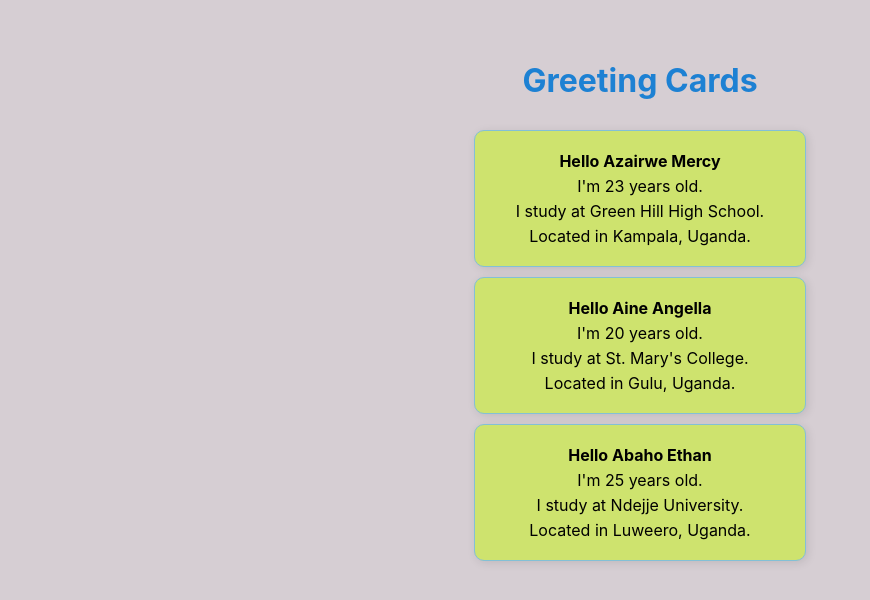
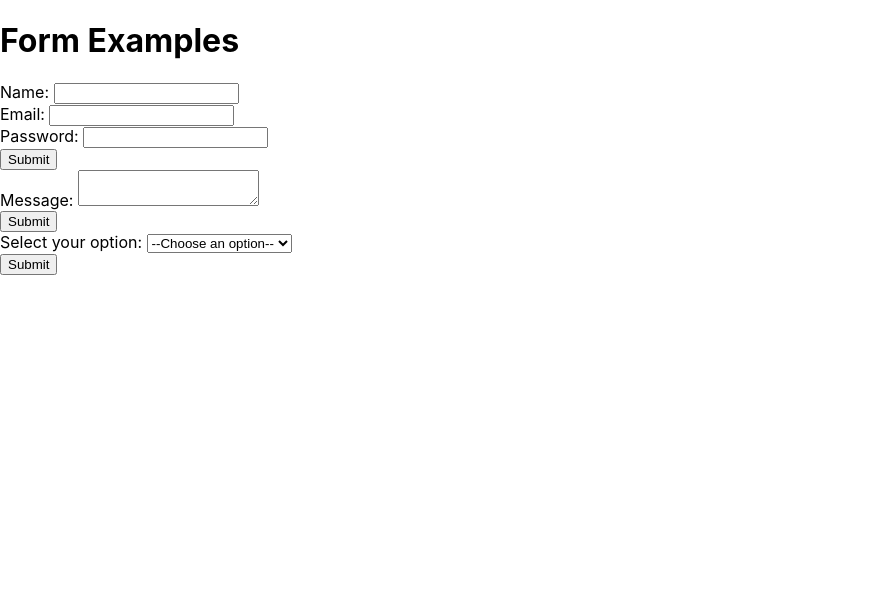
Before and after one commit to MERCY20247/React-assignment, a React (Create React App) app: page / in a window 1280 px wide. Shown: the top 600 px of the page, without its empty margins (0-870 px from the left). Built offline with nearby package versions, Linux system fonts and the light colour scheme.

Commit message:
Form assignment

```diff
--- a/src/App.js
+++ b/src/App.js
@@ -26,17 +26,34 @@ function App() {
 export default App;
 */
 
-import './App.css';
-import './Greet.css';
-import Greet from './Greet';
+// import './App.css';
+// import './Greet.css';
+// import Greet from './Greet';
+
+// function App() {
+//   return (
+//     <div className="App">
+//       <h1>Greeting Cards</h1>
+//       <Greet name="Brian Okello" age={22} school="Makerere University" address="Kampala, Uganda" />
+//       <Greet name="Aine Angella" age={20} school="Uganda Christian University" address="Mukono, Uganda" />
+//       <Greet name="Abaho Ethan" age={25} school="Ndejje University" address="Luweero, Uganda" />
+//     </div>
+//   );
+// }
+
+// export default App;
+
+import UserForm from "./UserForm";
+import TextAreaForm from "./TextAreaForm";
+import SelectForm from "./SelectForm";
 
 function App() {
   return (
-    <div className="App">
-      <h1>Greeting Cards</h1>
-      <Greet name="Azairwe Mercy" age={23} school="Green Hill High School" address="Kampala, Uganda" />
-      <Greet name="Aine Angella" age={20} school="St. Mary's College" address="Gulu, Uganda" />
-      <Greet name="Abaho Ethan" age={25} school="Ndejje University" address="Luweero, Uganda" />
+    <div>
+      <h1>Form Examples</h1>
+      <UserForm />
+      <TextAreaForm />
+      <SelectForm />
     </div>
   );
 }
--- /dev/null
+++ b/src/SelectForm.jsx
@@ -0,0 +1,31 @@
+import React, { useState } from "react";
+
+function SelectForm() {
+  const [selectedOption, setSelectedOption] = useState("");
+
+  const handleChange = (e) => {
+    setSelectedOption(e.target.value);
+  };
+
+  const handleSubmit = (e) => {
+    e.preventDefault();
+    console.log(selectedOption);
+  };
+
+  return (
+    <form onSubmit={handleSubmit}>
+      <div>
+        <label>Select your option: </label>
+        <select value={selectedOption} onChange={handleChange}>
+          <option value="">--Choose an option--</option>
+          <option value="Option1">Option 1</option>
+          <option value="Option2">Option 2</option>
+          <option value="Option3">Option 3</option>
+        </select>
+      </div>
+      <button type="submit">Submit</button>
+    </form>
+  );
+}
+
+export default SelectForm;
--- /dev/null
+++ b/src/TextAreaForm.jsx
@@ -0,0 +1,26 @@
+import React, { useState } from "react";
+
+function TextAreaForm() {
+  const [text, setText] = useState("");
+
+  const handleChange = (e) => {
+    setText(e.target.value);
+  };
+
+  const handleSubmit = (e) => {
+    e.preventDefault();
+    console.log(text);
+  };
+
+  return (
+    <form onSubmit={handleSubmit}>
+      <div>
+        <label>Message: </label>
+        <textarea value={text} onChange={handleChange} />
+      </div>
+      <button type="submit">Submit</button>
+    </form>
+  );
+}
+
+export default TextAreaForm;
--- /dev/null
+++ b/src/UserForm.jsx
@@ -0,0 +1,57 @@
+import React, { useState } from "react";
+
+function UserForm() {
+  const [formData, setFormData] = useState({
+    name: "",
+    email: "",
+    password: "",
+  });
+
+  const handleChange = (e) => {
+    const { name, value } = e.target;
+    setFormData((prev) => ({
+      ...prev,
+      [name]: value,
+    }));
+  };
+
+  const handleSubmit = (e) => {
+    e.preventDefault();
+    console.log(formData);
+  };
+
+  return (
+    <form onSubmit={handleSubmit}>
+      <div>
+        <label>Name: </label>
+        <input
+          type="text"
+          name="name"
+          value={formData.name}
+          onChange={handleChange}
+        />
+      </div>
+      <div>
+        <label>Email: </label>
+        <input
+          type="email"
+          name="email"
+          value={formData.email}
+          onChange={handleChange}
+        />
+      </div>
+      <div>
+        <label>Password: </label>
+        <input
+          type="password"
+          name="password"
+          value={formData.password}
+          onChange={handleChange}
+        />
+      </div>
+      <button type="submit">Submit</button>
+    </form>
+  );
+}
+
+export default UserForm;
```
